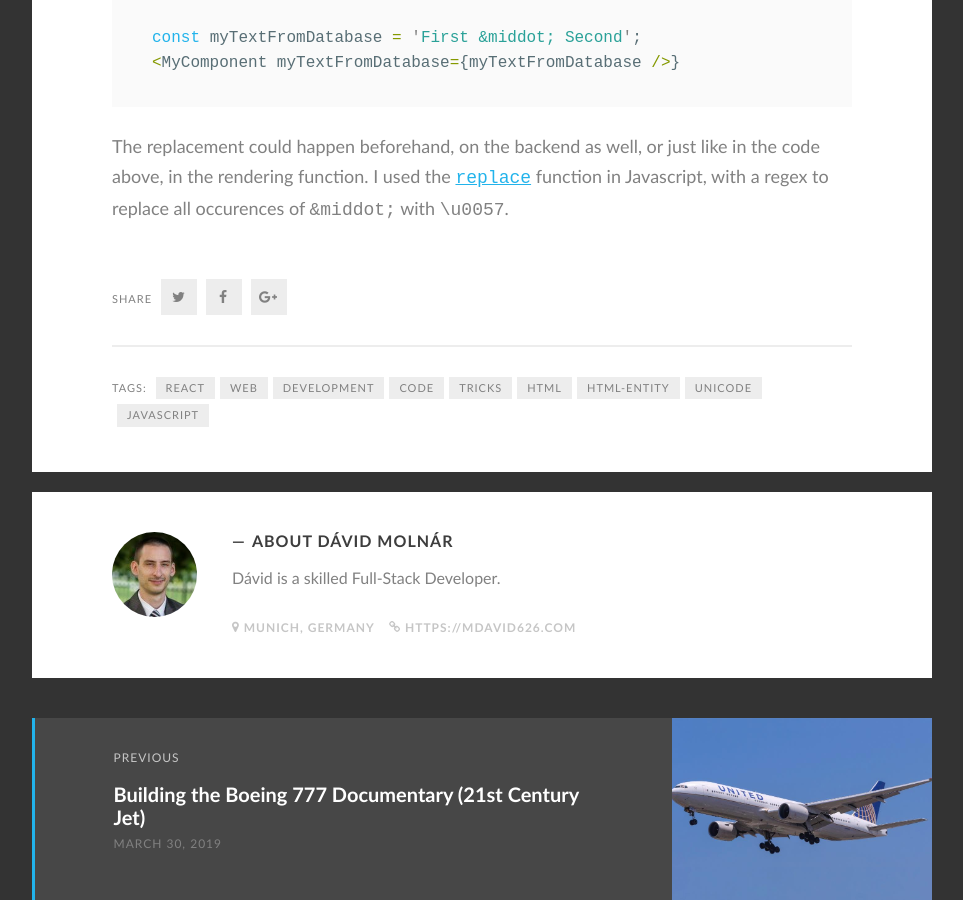
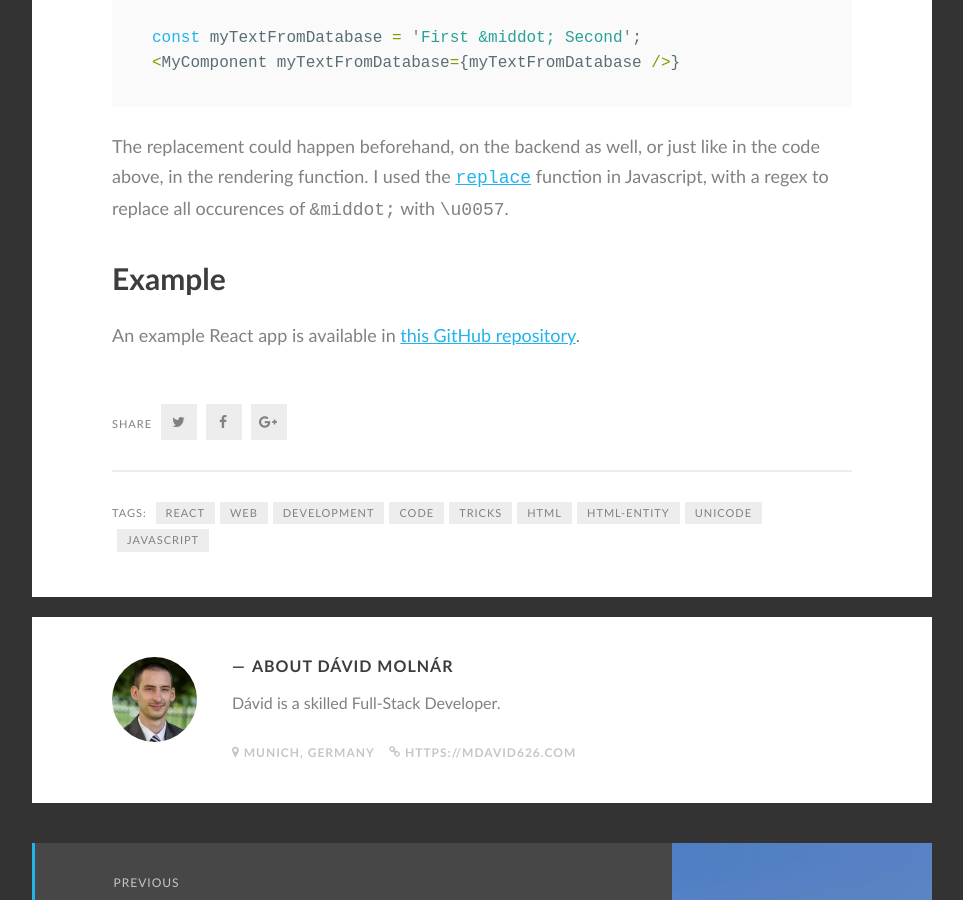
Before and after one commit to mdavid626/blog, a Jekyll site: the page built from _posts/2019-03-31-How-to-use-HTML-entities-without-dangerouslySetInnerHTML.md, in a window 1280 px wide and 900 px high, scrolled down 1970 px. Shown: the whole window, without its empty margins (8-971 px from the left). Built offline with Jekyll 4.4.1, drawn with Linux system fonts in a browser that asks for light colours; some web fonts are replaced; comment, search, counter and statistics services are not loaded.

Commit message:
Add example

```diff
--- a/_posts/2019-03-31-How-to-use-HTML-entities-without-dangerouslySetInnerHTML.md
+++ b/_posts/2019-03-31-How-to-use-HTML-entities-without-dangerouslySetInnerHTML.md
@@ -28,7 +28,6 @@ const myTextFromDatabase = 'First &middot; Second';
  This is not a handy solution, because you now may need to filter out other HTML codes from the text.
 
 ## A simple solution
-
 Use Unicode characters with [escape notation](https://developer.mozilla.org/en-US/docs/Web/JavaScript/Reference/Global_Objects/String#Escape_notation) (e.g. `\u0057`) instead of HTML codes (`&middot;`). Find the character in [this list](https://en.wikipedia.org/wiki/List_of_Unicode_characters) and use the value from the Code column, e.g. `&middot;` translates to `U+00B7`. To use this in Javascript, simple use `\u0057`:
 
 {% highlight js %}
@@ -44,3 +43,6 @@ const myTextFromDatabase = 'First &middot; Second';
 {% endhighlight js %}
 
 The replacement could happen beforehand, on the backend as well, or just like in the code above, in the rendering function. I used the [`replace`](https://developer.mozilla.org/en-US/docs/Web/JavaScript/Reference/Global_Objects/String/replace) function in Javascript, with a regex to replace all occurences of `&middot;` with `\u0057`.
+
+## Example
+An example React app is available in [this GitHub repository](https://blog.mdavid626.com/2019/03/31/How-to-use-HTML-entities-without-dangerouslySetInnerHTML/).
```
